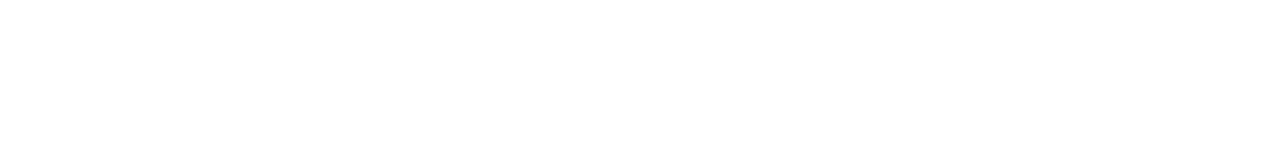
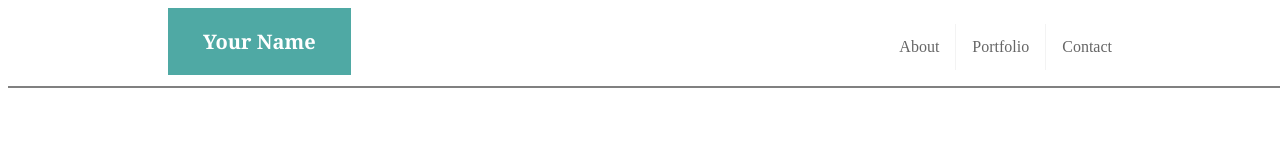
Before and after one commit to abstockman/Basic-Portfolio, a plain HTML site: page index.html in a window 1280 px wide. Drawn offline with Linux system fonts and the light colour scheme.

Commit message:
end of the night edits

```diff
--- a/assets/style.css
+++ b/assets/style.css
@@ -0,0 +1,48 @@
+/*nav styles*/
+
+.container {
+  width: 75%;
+  margin: 0 auto;
+}
+
+nav {
+  background: white;
+  width: 100%;
+  border-bottom: 2px solid grey;
+  /*position changed the vertical alignment of the brandlogo*/
+  position: fixed;
+}
+
+.brandlogo {
+  display: inline-block;
+  background-color: #4FA9A4;
+  color: #FFF;
+  padding: 0px 35px;
+  font-size: 1.25em;
+  text-align: center;
+  font-weight: bold;
+  font-family: 'georgia', Times, Times New Roman, serif;
+}
+
+nav ul {
+  list-style-type: none;
+  overflow: hidden;
+  float: right;
+}
+
+nav li {
+  float: left;
+}
+
+nav li a {
+  display: block;
+  text-align: center;
+  padding: 14px 16px;
+  text-decoration: none;
+  border-right: 1px solid #F3F3F3;
+  color: #666666;
+}
+
+nav li:last-child a {
+  border-right: none;
+}
--- a/index.html
+++ b/index.html
@@ -4,9 +4,21 @@
   <meta charset="UTF-8">
   <meta name="viewport" content="width=device-width, initial-scale=1.0">
   <meta http-equiv="X-UA-Compatible" content="ie=edge">
-  <title>Document</title>
+  <link rel="stylesheet" href="assets/style.css">
+  <title>Bryce Stockman</title>
 </head>
 <body>
-
+  <nav>
+    <div class="container">
+      <div class="brandlogo">
+        <p>Your Name</p>
+      </div>
+      <ul>
+        <li><a href="about.html">About</a></li>
+        <li><a href="portfolio.html">Portfolio</a></li>
+        <li><a href="contact.html">Contact</a></li>
+      </ul>
+    </div>
+  </nav>
 </body>
 </html>
```
